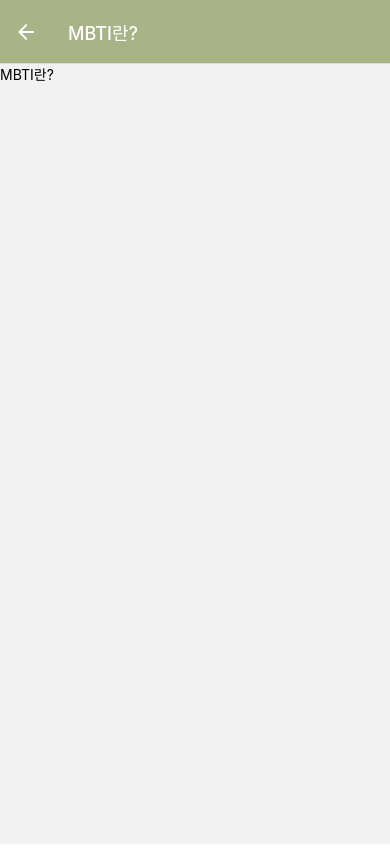
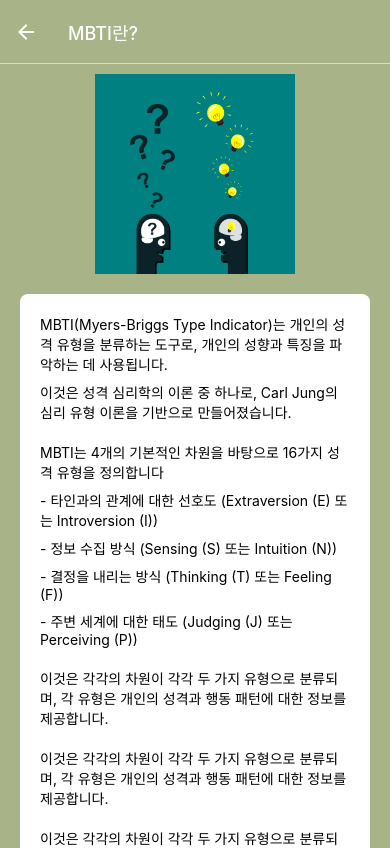
Before and after one commit to soskgo/mbtiApp, a React Native app: screen /Justice in a window 390 px wide. Shown: the top 848 px of the page. Built offline with nearby package versions, Linux system fonts and the light colour scheme.

Commit message:
mbti정의 화면 내용 추가

```diff
--- a/components/CompatibilityResult.js
+++ /dev/null
@@ -1,10 +0,0 @@
-import React from 'react';
-import { View, Text } from 'react-native';
-
-export default function CompatibilityResult() {
-  return (
-    <View>
-      <Text>?</Text>
-    </View>
-  );
-}
--- a/components/ImageCard.js
+++ b/components/ImageCard.js
@@ -30,7 +30,6 @@
     shadowOpacity: 0.2,
     shadowRadius: 3,
     elevation: 5,
-    margin: 10,
   },
   image: {
     width: '100%',
--- a/package.json
+++ b/package.json
@@ -16,6 +16,7 @@
     "expo-status-bar": "~1.6.0",
     "react": "18.2.0",
     "react-native": "0.72.5",
+    "react-native-alert-notification": "^0.3.5",
     "react-native-select-dropdown": "^3.4.0",
     "react-native-skeleton-content-nonexpo": "^1.0.13",
     "react-native-vector-icons": "^10.0.2"
--- a/screens/CompatibilityScreen.js
+++ b/screens/CompatibilityScreen.js
@@ -1,8 +1,7 @@
 import React, { useState } from 'react';
-import { StyleSheet, View } from 'react-native';
+import { StyleSheet, View, Alert } from 'react-native';
 import SelectDropdown from 'react-native-select-dropdown';
 import { Button } from '@rneui/themed';
-import CompatibilityResult from '../components/CompatibilityResult';
 
 const mbtiJsonData = require('../json/mbti.json'); // json파일 호출
 
@@ -50,6 +49,7 @@
 
   const onChheckResult = () => {
     if (mbti1 === 0 || mbti2 === 0) {
+      Alert.alert('!', '궁합을 확인할 MBTI를 선택해주세요.', [{ text: '닫기' }]);
       console.log('선택안함 선택하셈');
     } else {
       const relationsValue = findRelationsValue(mbti1, mbti2);
@@ -97,15 +97,12 @@
           <Button
             onPress={onChheckResult}
             title='궁합보기'
-            containerStyle={{
-              height: 40,
-              marginHorizontal: 100,
-              marginVertical: 10,
-            }}
+            color='#B99470'
+            containerStyle={styles.resultButtonStyle}
           />
         </View>
       ) : (
-        <CompatibilityResult />
+        <View></View>
       )}
     </View>
   );
@@ -114,17 +111,23 @@
 const styles = StyleSheet.create({
   container: {
     flex: 1,
-    backgroundColor: '#fff',
+    backgroundColor: '#A9B388',
     alignItems: 'center',
     justifyContent: 'center',
   },
 
   dropdownButton: {
-    backgroundColor: '#9DC08B',
+    backgroundColor: '#FEFAE0',
     borderRadius: 5,
     width: '90%',
     margin: 10,
-    borderWidth: 1,
-    borderColor: '#609966',
+    elevation: 5,
+  },
+
+  resultButtonStyle: {
+    height: 40,
+    marginHorizontal: 100,
+    marginVertical: 10,
+    elevation: 6,
   },
 });
--- a/screens/JusticeScreen.js
+++ b/screens/JusticeScreen.js
@@ -1,12 +1,100 @@
 import React from 'react';
-import { View, Text } from 'react-native';
+import { View, Text, StyleSheet, Image, ScrollView } from 'react-native';
+import mainImage1 from '../assets/img/mainImage1.png';
 
 function JusticeScreen({ navigation }) {
   return (
-    <View>
-      <Text>MBTI란?</Text>
+    <View style={styles.container}>
+      <View style={styles.imageSection}>
+        <Image source={mainImage1} style={styles.image} />
+      </View>
+      <ScrollView style={styles.justiceContainer}>
+        <View style={styles.card}>
+          <Text>
+            MBTI(Myers-Briggs Type Indicator)는 개인의 성격 유형을 분류하는
+            도구로, 개인의 성향과 특징을 파악하는 데 사용됩니다.
+          </Text>
+          <Text style={styles.textMarginTop8}>
+            이것은 성격 심리학의 이론 중 하나로, Carl Jung의 심리 유형 이론을
+            기반으로 만들어졌습니다.
+          </Text>
+          <Text style={styles.textMarginTop20}>
+            MBTI는 4개의 기본적인 차원을 바탕으로 16가지 성격 유형을 정의합니다
+          </Text>
+          <Text style={styles.textMarginTop8}>
+            - 타인과의 관계에 대한 선호도 (Extraversion (E) 또는 Introversion
+            (I))
+          </Text>
+          <Text style={styles.textMarginTop8}>
+            - 정보 수집 방식 (Sensing (S) 또는 Intuition (N))
+          </Text>
+          <Text style={styles.textMarginTop8}>
+            - 결정을 내리는 방식 (Thinking (T) 또는 Feeling (F))
+          </Text>
+          <Text style={styles.textMarginTop8}>
+            - 주변 세계에 대한 태도 (Judging (J) 또는 Perceiving (P))
+          </Text>
+          <Text style={styles.textMarginTop20}>
+            이것은 각각의 차원이 각각 두 가지 유형으로 분류되며, 각 유형은
+            개인의 성격과 행동 패턴에 대한 정보를 제공합니다.
+          </Text>
+          <Text style={styles.textMarginTop20}>
+            이것은 각각의 차원이 각각 두 가지 유형으로 분류되며, 각 유형은
+            개인의 성격과 행동 패턴에 대한 정보를 제공합니다.
+          </Text>
+          <Text style={styles.textMarginTop20}>
+            이것은 각각의 차원이 각각 두 가지 유형으로 분류되며, 각 유형은
+            개인의 성격과 행동 패턴에 대한 정보를 제공합니다.
+          </Text>
+          <Text style={styles.textMarginTop20}>
+            이것은 각각의 차원이 각각 두 가지 유형으로 분류되며, 각 유형은
+            개인의 성격과 행동 패턴에 대한 정보를 제공합니다.
+          </Text>
+          <Text style={styles.textMarginTop20}>
+            이것은 각각의 차원이 각각 두 가지 유형으로 분류되며, 각 유형은
+            개인의 성격과 행동 패턴에 대한 정보를 제공합니다.
+          </Text>
+        </View>
+      </ScrollView>
     </View>
   );
 }
 
+const styles = StyleSheet.create({
+  container: {
+    backgroundColor: '#A9B388',
+    height: '100%',
+  },
+  justiceContainer: {
+    marginTop: 20,
+    marginBottom: 20,
+  },
+  card: {
+    backgroundColor: '#fff',
+    borderRadius: 8,
+    elevation: 5,
+    marginLeft: 20,
+    marginRight: 20,
+    padding: 20,
+  },
+  imageSection: {
+    marginLeft: 20,
+    marginRight: 20,
+    marginTop: 10,
+  },
+  image: {
+    width: '100%',
+    height: 200,
+    borderRadius: 8,
+    padding: 100,
+    resizeMode: 'contain',
+  },
+  textMarginTop8: {
+    marginTop: 8,
+  },
+  textMarginTop20: {
+    marginTop: 20,
+  },
+});
+
 export default JusticeScreen;
--- a/screens/PersonalityScreen.js
+++ b/screens/PersonalityScreen.js
@@ -60,6 +60,7 @@
   };
 
   const renderItem = ({ item }) => (
+    <View style={styles.imageCardSction}>
       <ImageCard
         id={item.key}
         title={item.name}
@@ -67,6 +68,7 @@
         imgSrc={imgMap[item.name]}
         onPressCallback={onPressCallback}
       ></ImageCard>
+    </View>
   );
 
   return (
@@ -96,6 +98,7 @@
           data={searchResults}
           keyExtractor={(item) => item.key}
           renderItem={renderItem}
+          style={styles.mbtiCardContainer}
         />
       )}
     </View>
@@ -113,7 +116,9 @@
     paddingVertical: 8,
     height: 40,
     backgroundColor: 'white',
-    margin: 10,
+    marginLeft: 20,
+    marginRight: 20,
+    marginTop: 10,
     borderRadius: 10,
     padding: 10,
   },
@@ -129,6 +134,14 @@
     color: '#A9B388',
     marginLeft: 8,
   },
+  imageCardSction:{
+    marginLeft: 20,
+    marginRight: 20,
+    marginTop: 10,
+  },
+  mbtiCardContainer :{
+    marginTop:10
+  }
 });
 
 export default PersonalityScreen;
```
Also changed, not shown: 1 other file (tests, documents, lock files or other folders). Lines whose indentation alone changed are shown as unchanged.
